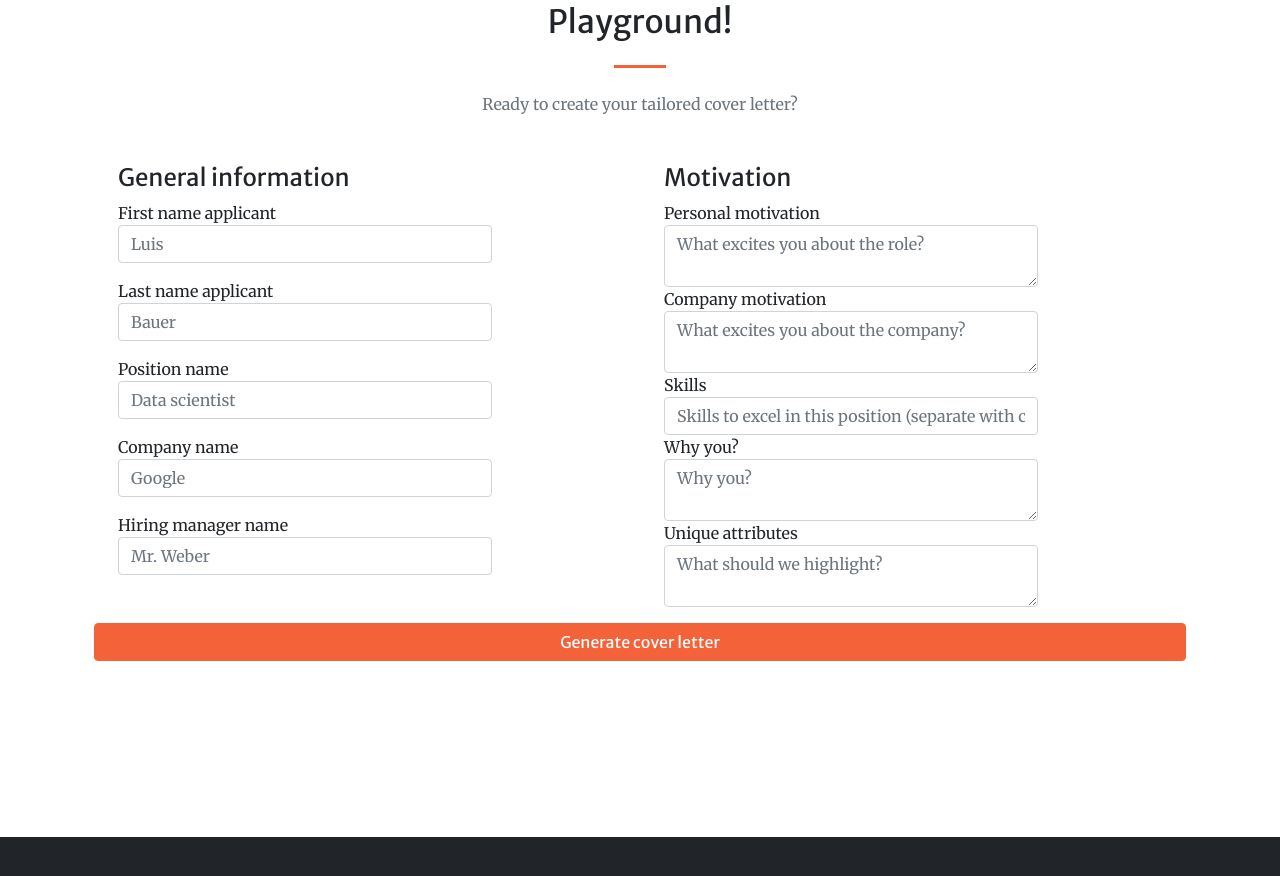
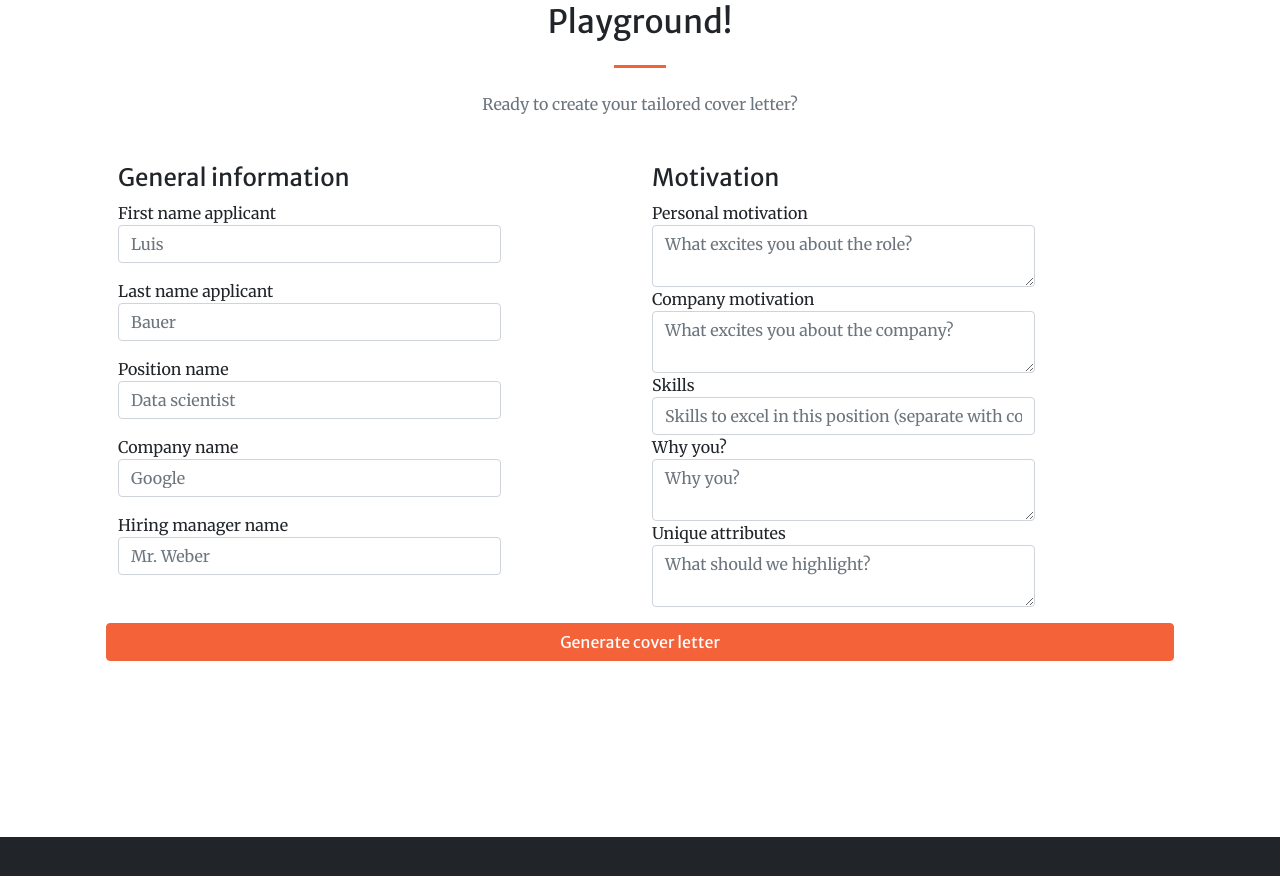
Before and after one commit to danielpartida/cover-letter, a plain HTML site: page startbootstrap-creative-gh-pages/index.html in a window 1280 px wide. Shown: the part 2486-3362 px from the top of the page. Drawn offline with nearby package versions, Linux system fonts and the light colour scheme; some packages are replaced by stand-ins of ours; a script that the page names is missing.

Commit message:
Reshape two columns of form element

```diff
--- a/startbootstrap-creative-gh-pages/index.html
+++ b/startbootstrap-creative-gh-pages/index.html
@@ -171,10 +171,10 @@
                     </div>
                 </div>
                 <div class="row gx-4 gx-lg-5 justify-content-center mb-5">
+                    <form>
+                        <div class="row">
                             <div class="col-sm">
                                 <h4>General information</h4>
-                        <form>
-                            <div class="form-row">
                                 <div class="col-md-9 mb-9 mb-3">
                                     <label for="fistNameApplicantId">First name applicant</label>
                                     <input type="text" class="form-control" id="fistNameApplicantId" placeholder="Luis" required>
@@ -183,8 +183,6 @@
                                     <label for="lastNameApplicantId">Last name applicant</label>
                                     <input type="text" class="form-control" id="lastNameApplicantId" placeholder="Bauer" required>
                                 </div>
-                            </div>
-                            <div class="form-row">
                                 <div class="col-md-9 mb-9 mb-3">
                                     <label for="positionNameId">Position name</label>
                                     <input type="text" class="form-control" id="positionNameId" placeholder="Data scientist" required>
@@ -198,34 +196,19 @@
                                     <input type="text" class="form-control" id="hiringManagerNameId" placeholder="Mr. Weber">
                                 </div>
                             </div>
-                            <!-- <div class="form-group">
-                                <div class="form-check">
-                                    <input class="form-check-input" type="checkbox" value="" id="invalidCheck2" required>
-                                    <label class="form-check-label" for="invalidCheck2">
-                                    Agree to terms and conditions
-                                    </label>
-                                </div>
-                            </div> -->
-                        </form>
-                    </div>
 
                             <div class="col-sm">
                                 <h4>Motivation</h4>
-                        <form>
-                            <div class="form-row">
                                     <div class="col-md-9 mb-9">
                                         <label for="personalMotivationId">Personal motivation</label>
                                         <!-- <input type="text" class="form-control" id="personalMotivationId" placeholder="What excites you about the role?" required> -->
                                         <textarea class="form-control" rows="2" id="personalMotivationId" placeholder="What excites you about the role?"></textarea>
-
                                     </div>
                                     <div class="col-md-9 mb-9">
                                         <label for="companyMotivationId">Company motivation</label>
                                         <!-- <input type="text" class="form-control" id="companyMotivationId" placeholder="What excites you about the company?" required> -->
                                         <textarea class="form-control" rows="2" id="companyMotivationId" placeholder="What excites you about the company?"></textarea>
                                     </div>
-                            </div>
-                            <div class="form-row">
                                     <div class="col-md-9 mb-9">
                                         <label for="skillsId">Skills</label>
                                         <input type="text" class="form-control" id="skillsId" placeholder="Skills to excel in this position (separate with comma)">
@@ -242,9 +225,11 @@
                                         <textarea class="form-control" rows="2" id="attributesId" placeholder="What should we highlight?"></textarea>
                                     </div>
                             </div>
+                        </div>
+                        <div class="row">
+                            <button class="btn btn-primary mt-3" type="submit" onclick="onClick()">Generate cover letter</button>
+                        </div>
                     </form>
-                    </div>
-                    <button class="btn btn-primary mt-3" type="submit" onclick="onClick()">Generate cover letter</button>
                     <!-- TODO: Generate PDF report using https://stackoverflow.com/questions/18191893/generate-pdf-from-html-in-div-using-javascript-->
                     <text id="letter"></text>
                 </div>
--- a/startbootstrap-creative-gh-pages/js/scripts.js
+++ b/startbootstrap-creative-gh-pages/js/scripts.js
@@ -56,7 +56,8 @@ window.addEventListener('DOMContentLoaded', event => {
         elements: '#portfolio a.portfolio-box'
     });
 
-    // Build onClick arrow function that fetches form values https://www.w3schools.com/jsref/event_onclick.asp
+    // Build onClick arrow function that fetches form values https://www.w3schools.com/jsref/event_onclick.asp & https://stackoverflow.com/questions/11563638/how-do-i-get-the-value-of-text-input-field-using-javascript
+    // TODO: Change className of input fields to is-valid or is-invalid https://stackoverflow.com/questions/14361517/mark-error-in-form-using-bootstrap & https://stackoverflow.com/questions/3937513/javascript-validation-for-empty-input-field
     onClick = () => {
         let firstNameValue = document.getElementById("fistNameApplicantId").value;
         let lastNameValue = document.getElementById("lastNameApplicantId").value;
```
Lines whose indentation alone changed are shown as unchanged.
